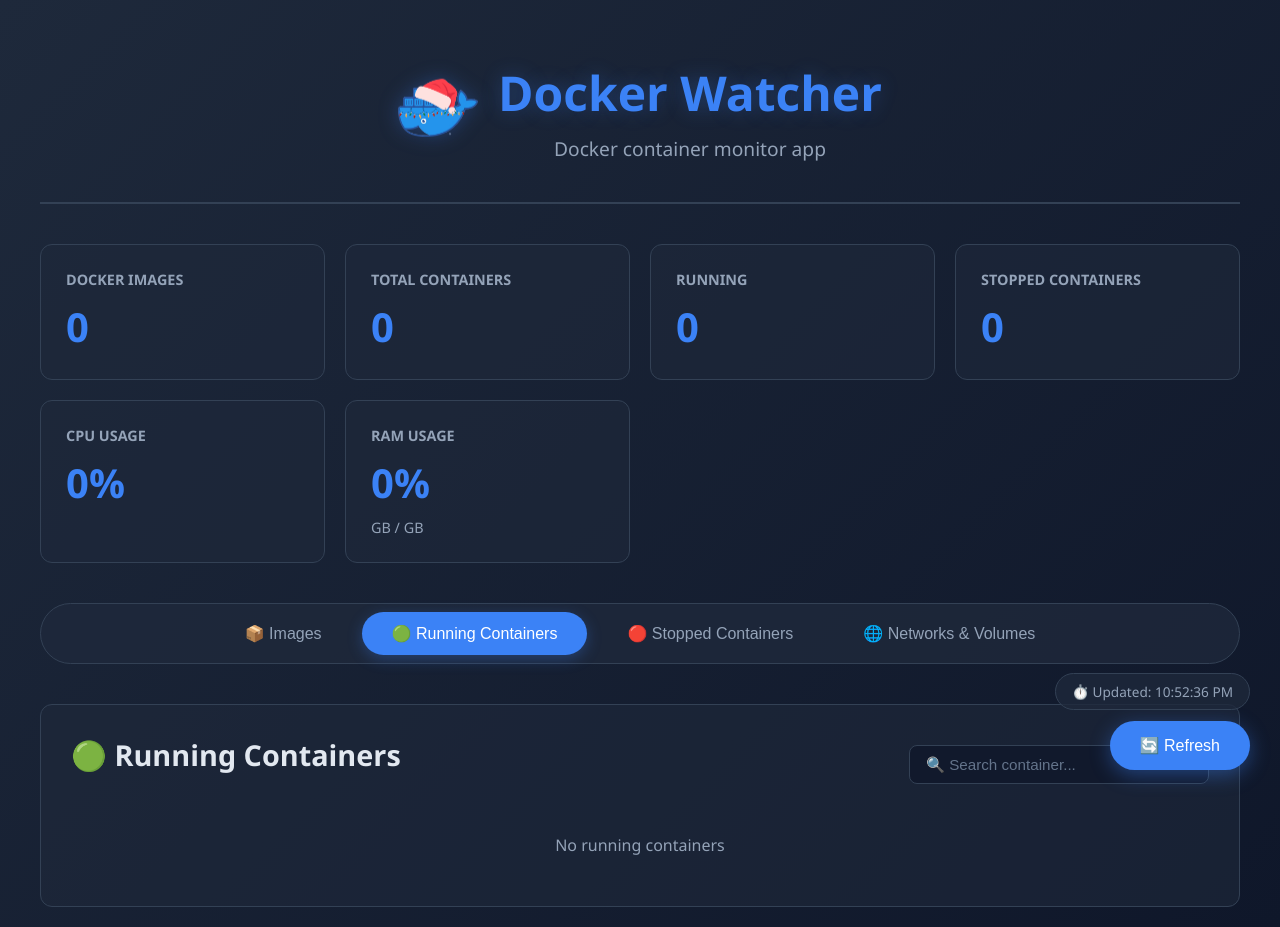
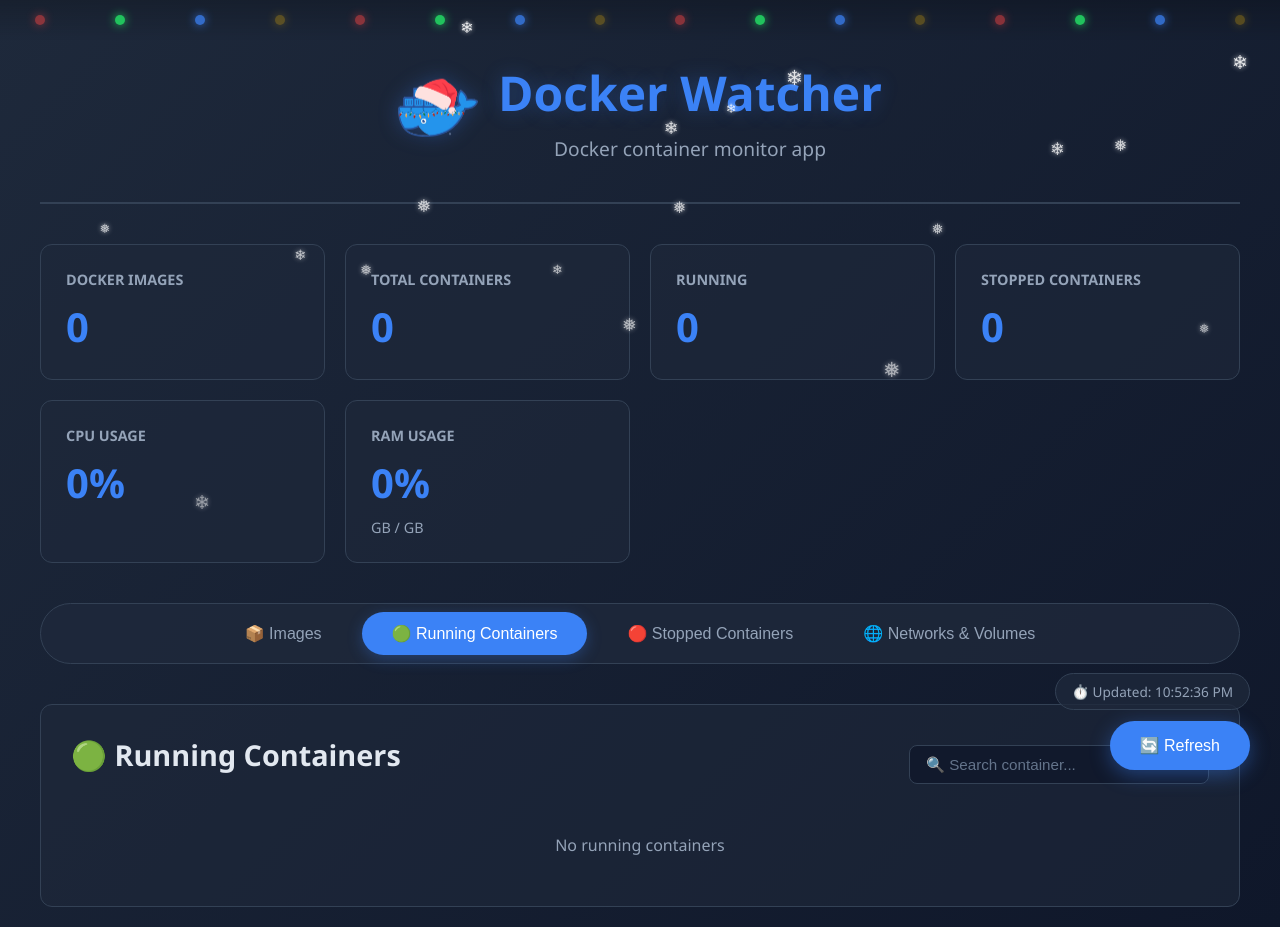
Before and after one commit to GiovanniCrudo00/Docker-Watcher, a Flask app: page / in a window 1280 px wide. Run offline with Flask 3, Linux system fonts and the light colour scheme; data that the repository does not hold is empty.

Commit message:
XMAS Decorations

```diff
--- /dev/null
+++ b/static/css/christmas.css
@@ -0,0 +1,164 @@
+/* ============================================
+   🎄 CHRISTMAS THEME FOR DOCKER WATCHER 🎄
+   ============================================ */
+
+/* Snowflakes falling animation */
+@keyframes snowfall {
+    0% {
+        transform: translateY(-10vh) translateX(0);
+        opacity: 1;
+    }
+    100% {
+        transform: translateY(100vh) translateX(100px);
+        opacity: 0.3;
+    }
+}
+
+/* Snow container */
+.snowflakes {
+    position: fixed;
+    top: 0;
+    left: 0;
+    width: 100%;
+    height: 100%;
+    pointer-events: none;
+    z-index: 9999;
+    overflow: hidden;
+}
+
+/* Individual snowflakes */
+.snowflake {
+    position: absolute;
+    top: -10px;
+    color: white;
+    font-size: 1em;
+    font-family: Arial, sans-serif;
+    text-shadow: 0 0 5px rgba(255, 255, 255, 0.8);
+    animation: snowfall linear infinite;
+    opacity: 0.8;
+}
+
+/* Different speeds and positions for variety */
+.snowflake:nth-child(1) { left: 10%; animation-duration: 10s; animation-delay: 0s; font-size: 1.2em; }
+.snowflake:nth-child(2) { left: 20%; animation-duration: 12s; animation-delay: 2s; font-size: 0.9em; }
+.snowflake:nth-child(3) { left: 30%; animation-duration: 8s; animation-delay: 4s; font-size: 1.1em; }
+.snowflake:nth-child(4) { left: 40%; animation-duration: 14s; animation-delay: 1s; font-size: 0.8em; }
+.snowflake:nth-child(5) { left: 50%; animation-duration: 11s; animation-delay: 3s; font-size: 1em; }
+.snowflake:nth-child(6) { left: 60%; animation-duration: 9s; animation-delay: 5s; font-size: 1.3em; }
+.snowflake:nth-child(7) { left: 70%; animation-duration: 13s; animation-delay: 2s; font-size: 0.9em; }
+.snowflake:nth-child(8) { left: 80%; animation-duration: 10s; animation-delay: 4s; font-size: 1.1em; }
+.snowflake:nth-child(9) { left: 90%; animation-duration: 12s; animation-delay: 1s; font-size: 0.8em; }
+.snowflake:nth-child(10) { left: 15%; animation-duration: 11s; animation-delay: 6s; font-size: 1.2em; }
+.snowflake:nth-child(11) { left: 25%; animation-duration: 9s; animation-delay: 3s; font-size: 0.9em; }
+.snowflake:nth-child(12) { left: 35%; animation-duration: 13s; animation-delay: 5s; font-size: 1em; }
+.snowflake:nth-child(13) { left: 45%; animation-duration: 10s; animation-delay: 2s; font-size: 1.1em; }
+.snowflake:nth-child(14) { left: 55%; animation-duration: 12s; animation-delay: 4s; font-size: 0.8em; }
+.snowflake:nth-child(15) { left: 65%; animation-duration: 11s; animation-delay: 1s; font-size: 1.3em; }
+.snowflake:nth-child(16) { left: 75%; animation-duration: 9s; animation-delay: 6s; font-size: 0.9em; }
+.snowflake:nth-child(17) { left: 85%; animation-duration: 14s; animation-delay: 3s; font-size: 1em; }
+.snowflake:nth-child(18) { left: 95%; animation-duration: 10s; animation-delay: 5s; font-size: 1.2em; }
+.snowflake:nth-child(19) { left: 5%; animation-duration: 13s; animation-delay: 2s; font-size: 0.8em; }
+.snowflake:nth-child(20) { left: 50%; animation-duration: 11s; animation-delay: 4s; font-size: 1.1em; }
+
+/* Christmas lights animation */
+@keyframes twinkle {
+    0%, 100% { opacity: 1; }
+    50% { opacity: 0.3; }
+}
+
+.christmas-lights {
+    position: fixed;
+    top: 0;
+    left: 0;
+    width: 100%;
+    height: 40px;
+    pointer-events: none;
+    z-index: 1000;
+    display: flex;
+    justify-content: space-around;
+    align-items: center;
+    background: linear-gradient(180deg, rgba(0,0,0,0.2) 0%, transparent 100%);
+}
+
+.light {
+    width: 10px;
+    height: 10px;
+    border-radius: 50%;
+    animation: twinkle 2s ease-in-out infinite;
+}
+
+.light.red { background: #ef4444; box-shadow: 0 0 10px #ef4444; animation-delay: 0s; }
+.light.green { background: #22c55e; box-shadow: 0 0 10px #22c55e; animation-delay: 0.5s; }
+.light.blue { background: #3b82f6; box-shadow: 0 0 10px #3b82f6; animation-delay: 1s; }
+.light.yellow { background: #eab308; box-shadow: 0 0 10px #eab308; animation-delay: 1.5s; }
+
+/* Christmas decoration for header */
+.christmas-decoration {
+    display: inline-block;
+    margin: 0 5px;
+    font-size: 1.5em;
+    animation: bounce 2s ease-in-out infinite;
+}
+
+@keyframes bounce {
+    0%, 100% { transform: translateY(0); }
+    50% { transform: translateY(-10px); }
+}
+
+/* Santa hat on Docker logo */
+.docker-logo-wrapper {
+    position: relative;
+    display: inline-block;
+}
+
+.santa-hat {
+    position: absolute;
+    top: -15px;
+    right: -10px;
+    font-size: 2em;
+    transform: rotate(25deg);
+    animation: wiggle 3s ease-in-out infinite;
+}
+
+@keyframes wiggle {
+    0%, 100% { transform: rotate(25deg); }
+    50% { transform: rotate(35deg); }
+}
+
+/* Christmas badge */
+.christmas-badge {
+    position: fixed;
+    bottom: 80px;
+    left: 30px;
+    background: linear-gradient(135deg, #ef4444 0%, #dc2626 100%);
+    color: white;
+    padding: 12px 20px;
+    border-radius: 25px;
+    font-weight: 600;
+    box-shadow: 0 4px 15px rgba(239, 68, 68, 0.4);
+    z-index: 1000;
+    border: 2px solid #fbbf24;
+    animation: pulse-christmas 2s ease-in-out infinite;
+}
+
+@keyframes pulse-christmas {
+    0%, 100% {
+        box-shadow: 0 4px 15px rgba(239, 68, 68, 0.4);
+        transform: scale(1);
+    }
+    50% {
+        box-shadow: 0 8px 25px rgba(239, 68, 68, 0.6);
+        transform: scale(1.05);
+    }
+}
+
+/* Christmas theme for cards */
+.stat-card.christmas {
+    border: 2px solid rgba(239, 68, 68, 0.3);
+    background: linear-gradient(135deg, rgba(30, 41, 59, 0.7) 0%, rgba(239, 68, 68, 0.1) 100%);
+}
+
+.stat-card.christmas:hover {
+    border-color: #ef4444;
+    box-shadow: 0 10px 30px rgba(239, 68, 68, 0.3);
+}
--- a/templates/container_detail.html
+++ b/templates/container_detail.html
@@ -8,8 +8,12 @@
     <link rel="stylesheet" href="{{ url_for('static', filename='css/style.css') }}">
     <link rel="stylesheet" href="{{ url_for('static', filename='css/container_detail.css') }}">
     <script src="https://cdn.jsdelivr.net/npm/chart.js"></script>
+    <!-- 🎄 Christmas Theme 🎄 -->
+    <link rel="stylesheet" href="{{ url_for('static', filename='css/christmas.css') }}">
 </head>
 <body>
+    <!-- 🎄 Christmas Theme 🎄 -->
+    {% include 'partials/christmas.html' ignore missing %}
     <div class="container">
         <div class="back-button" onclick="window.location.href='/'">
             ← Back to Dashboard
--- a/templates/index.html
+++ b/templates/index.html
@@ -6,8 +6,14 @@
     <title>Docker Watcher</title>
     <link rel="icon" type="image/png" href="{{ url_for('static', filename='img/docker-logo.png') }}">
     <link rel="stylesheet" href="{{ url_for('static', filename='css/style.css') }}">
+    <!-- 🎄 Christmas Theme 🎄 -->
+    <link rel="stylesheet" href="{{ url_for('static', filename='css/christmas.css') }}">
+
 </head>
 <body>
+    <!-- 🎄 Christmas Theme 🎄 -->
+    {% include 'partials/christmas.html' ignore missing %}
+    <div class="container">
     <div class="container">
         <header>
             <div class="header-content">
--- a/templates/network_topology.html
+++ b/templates/network_topology.html
@@ -7,11 +7,17 @@
     <link rel="icon" type="image/png" href="{{ url_for('static', filename='img/docker-logo.png') }}">
     <link rel="stylesheet" href="{{ url_for('static', filename='css/style.css') }}">
     <link rel="stylesheet" href="{{ url_for('static', filename='css/network_topology.css') }}">
+    <!-- 🎄 Christmas Theme 🎄 -->
+    <link rel="stylesheet" href="{{ url_for('static', filename='css/christmas.css') }}">
 
     <!-- Vis.js Network -->
     <script type="text/javascript" src="https://unpkg.com/vis-network/standalone/umd/vis-network.min.js"></script>
 </head>
 <body>
+    <!-- 🎄 Christmas Theme 🎄 -->
+    {% include 'partials/christmas.html' ignore missing %}
+
+    <div class="container">
     <div class="container">
         <div class="back-button" onclick="window.location.href='/networks-volumes'">
             ← Back to Networks & Volumes
--- a/templates/networks_volumes.html
+++ b/templates/networks_volumes.html
@@ -7,8 +7,14 @@
     <link rel="icon" type="image/png" href="{{ url_for('static', filename='img/docker-logo.png') }}">
     <link rel="stylesheet" href="{{ url_for('static', filename='css/style.css') }}">
     <link rel="stylesheet" href="{{ url_for('static', filename='css/networks_volumes.css') }}">
+    <!-- 🎄 Christmas Theme 🎄 -->
+    <link rel="stylesheet" href="{{ url_for('static', filename='css/christmas.css') }}">
 </head>
 <body>
+    <!-- 🎄 Christmas Theme 🎄 -->
+    {% include 'partials/christmas.html' ignore missing %}
+
+    <div class="container">
     <div class="container">
         <div class="back-button" onclick="window.location.href='/'">
             ← Back to Dashboard
--- /dev/null
+++ b/templates/partials/christmas.html
@@ -0,0 +1,45 @@
+<!-- 🎄 Christmas Theme Snowflakes 🎄 -->
+    <div class="snowflakes" aria-hidden="true">
+        <div class="snowflake">❄</div>
+        <div class="snowflake">❄</div>
+        <div class="snowflake">❅</div>
+        <div class="snowflake">❄</div>
+        <div class="snowflake">❅</div>
+        <div class="snowflake">❄</div>
+        <div class="snowflake">❅</div>
+        <div class="snowflake">❄</div>
+        <div class="snowflake">❅</div>
+        <div class="snowflake">❄</div>
+        <div class="snowflake">❅</div>
+        <div class="snowflake">❄</div>
+        <div class="snowflake">❅</div>
+        <div class="snowflake">❄</div>
+        <div class="snowflake">❅</div>
+        <div class="snowflake">❄</div>
+        <div class="snowflake">❅</div>
+        <div class="snowflake">❄</div>
+        <div class="snowflake">❅</div>
+        <div class="snowflake">❄</div>
+    </div>
+
+    <!-- 🎄 Christmas Theme Lights 🎄 -->
+    <div class="christmas-lights">
+        <div class="light red"></div>
+        <div class="light green"></div>
+        <div class="light blue"></div>
+        <div class="light yellow"></div>
+        <div class="light red"></div>
+        <div class="light green"></div>
+        <div class="light blue"></div>
+        <div class="light yellow"></div>
+        <div class="light red"></div>
+        <div class="light green"></div>
+        <div class="light blue"></div>
+        <div class="light yellow"></div>
+        <div class="light red"></div>
+        <div class="light green"></div>
+        <div class="light blue"></div>
+        <div class="light yellow"></div>
+    </div>
+
+    <div class="container">
```
